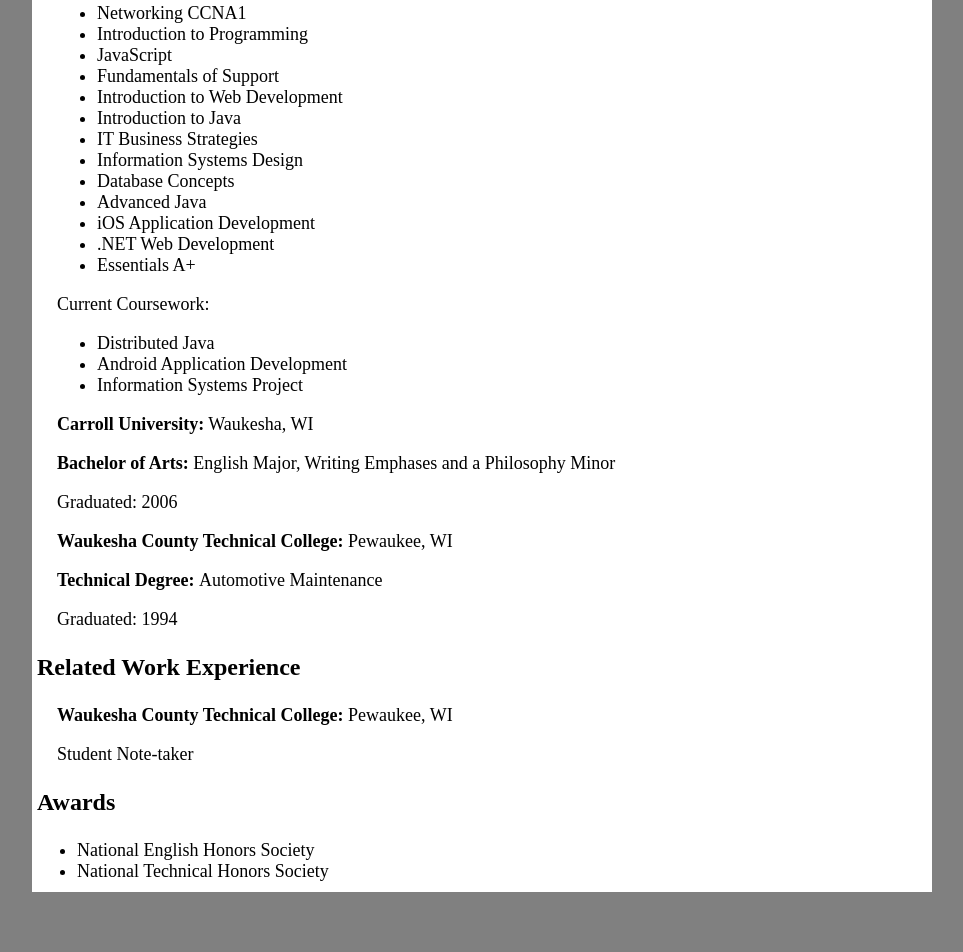
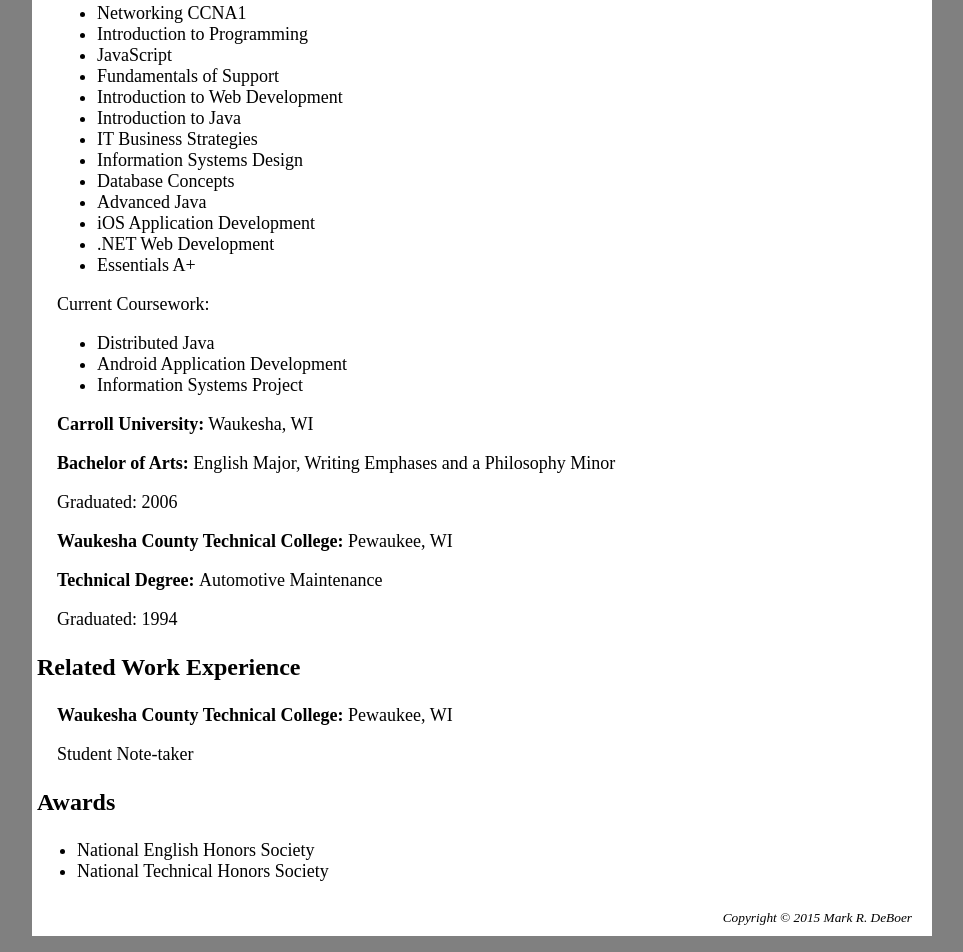
Before and after one commit to mdeboer1/MyResume, a plain HTML site: page web/index.html in a window 1280 px wide. Shown: the part 687-1639 px from the top of the page, without its empty margins (158-1121 px from the left). Before the commit the page ends 1587 px from the top, so only its background shows below. Drawn offline with Linux system fonts and the light colour scheme.

Commit message:
added copyright info

```diff
--- a/web/index.html
+++ b/web/index.html
@@ -52,6 +52,9 @@
                       margin: 0 auto;
                       font-size: large;
                       padding-bottom: 10px;  }
+            #copyright {text-align: right;
+                    padding-right: 20px;
+                    padding-bottom: 10px;}
         </style>
     </head>
     <body>
@@ -123,6 +126,8 @@
                 <li>National English Honors Society</li>
                 <li>National Technical Honors Society</li>
             </ul>
+            <p id="copyright"><small><i>Copyright &copy; 2015 Mark R. DeBoer</i></small></p>
         </div>
+
     </body>
 </html>
```
